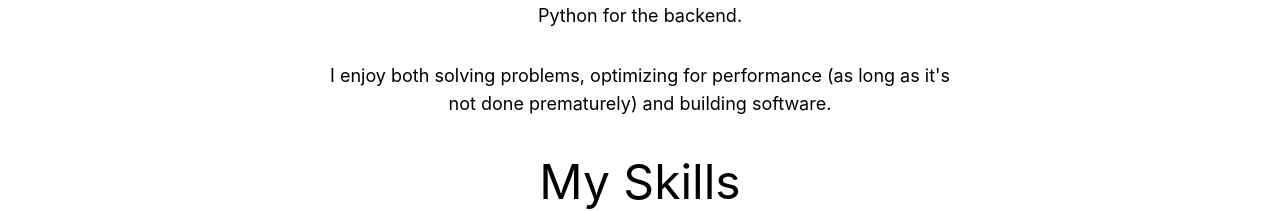
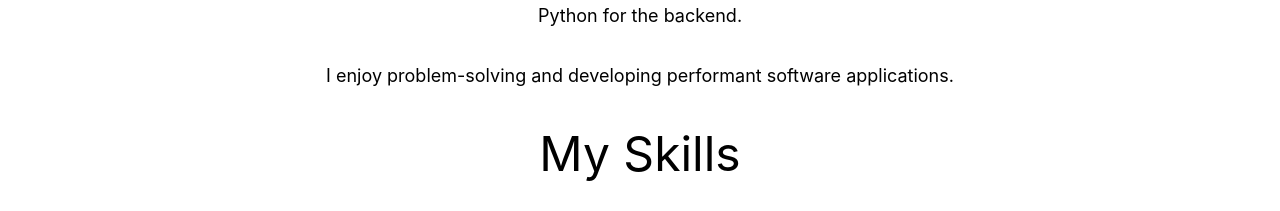
Before and after one commit to thanosades/nextjs-portfolio, a Next.js app: page / in a window 1280 px wide. Shown: the part 1118-1329 px from the top of the page. Built offline with nearby package versions, Linux system fonts and the light colour scheme; no server answers.

Commit message:
add hyphen

```diff
--- a/components/About.js
+++ b/components/About.js
@@ -9,7 +9,7 @@ export default function About() {
           My journey began when a friend gifted me a programming puzzle game.
           Now I code full-time.</p>
           <p>My favorite stack is React with TypeScript and SCSS for the frontend, and Python for the backend.</p>
-          <p>I enjoy both solving problems, optimizing for performance (as long as it&#39;s not done prematurely) and building software.</p>
+          <p>I enjoy problem-solving and developing performant software applications.</p>
         </div>
       </section>
     </article>
```
